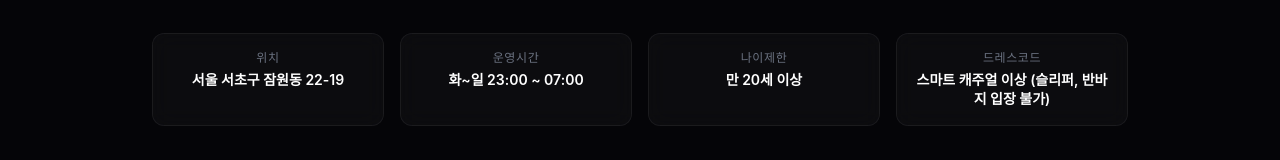
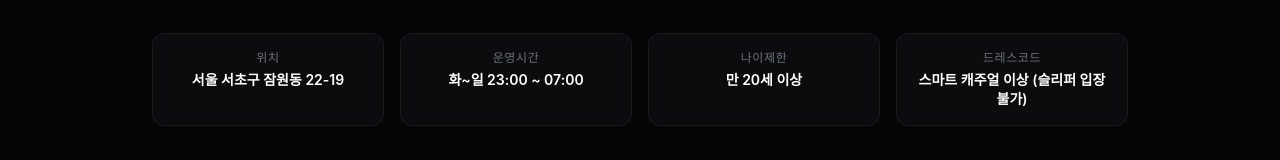
Before and after one commit to boxman159-cloud/gangnam-nightlife, a Next.js app: page /clubs/clubace in a window 1280 px wide. Shown: the part 1571-1731 px from the top of the page. Built offline with nearby package versions, Linux system fonts and the light colour scheme.

Commit message:
fix: 드레스코드에서 반바지 불가 문구 제거

```diff
--- a/src/data/venues.ts
+++ b/src/data/venues.ts
@@ -18,7 +18,7 @@ export const venues: Venue[] = [
     description: '강남 안에서도 손꼽히는 연중무휴 시스템과 파워풀한 댄스 플로어 분위기로 유명한 대형 클럽. 패셔너블하고 트렌디한 젊은 층을 타깃으로 하며, 강남에서 가장 에너지 넘치는 클러버들이 모이는 곳으로 유명합니다. 주말 밤뿐만 아니라 평일 새벽 늦게까지 일정한 화력이 유지되는 몇 안 되는 베뉴입니다. 커머셜 EDM·바운스·하우스 등 비트가 강렬해 춤추기 좋은 오픈포맷 음악이 메인이며, 샴페인 쇼와 화려한 VIP 보틀 퍼레이드로 시각적으로도 항상 활기차고 북적이는 분위기를 자랑합니다.',
     features: ['연중무휴 · 평일도 새벽까지 화력 유지', '커머셜 EDM · 바운스 · 오픈포맷', '달리는 분위기 · 높은 홀 밀집도', '샴페인 쇼 & VIP 보틀 퍼레이드'],
     minAge: 20,
-    dressCode: '스마트 캐주얼 이상 (슬리퍼, 반바지 입장 불가)',
+    dressCode: '스마트 캐주얼 이상 (슬리퍼 입장 불가)',
     tablePrice: 'VIP 테이블 300만원~\n일반 테이블 100만원~',
     guestFee: '남성 유료 / 여성 무료',
     operatingHours: '화~일 23:00 ~ 07:00',
@@ -53,7 +53,7 @@ export const venues: Venue[] = [
     faqs: [
       { question: '영업 요일이 어떻게 되나요?', answer: '금요일과 토요일 자정(23:00)부터 익일 오전 6시까지 운영합니다.' },
       { question: '위치가 어디인가요?', answer: '강남구 도산대로 535, 청담동에 위치해 있습니다.' },
-      { question: '드레스코드가 엄격한가요?', answer: '슬리퍼, 반바지 등 캐주얼한 복장은 입장이 제한될 수 있습니다.' },
+      { question: '드레스코드가 엄격한가요?', answer: '슬리퍼 등 지나치게 캐주얼한 복장은 입장이 제한될 수 있습니다.' },
       { question: '테이블 예약은 어떻게 하나요?', answer: '빠른 신청 폼 또는 카카오톡 채널을 통해 문의해 주세요.' },
     ],
   },
```
